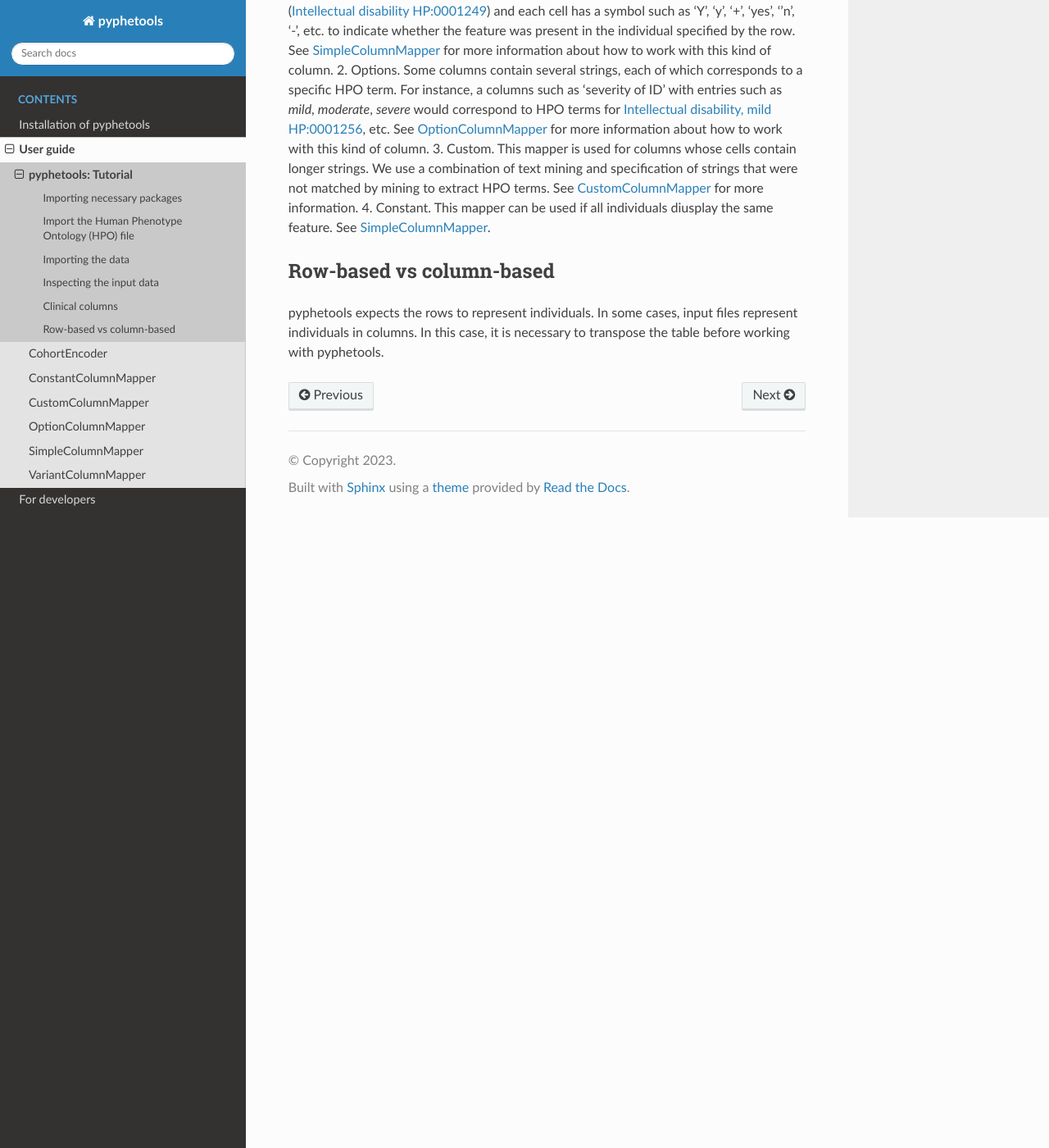
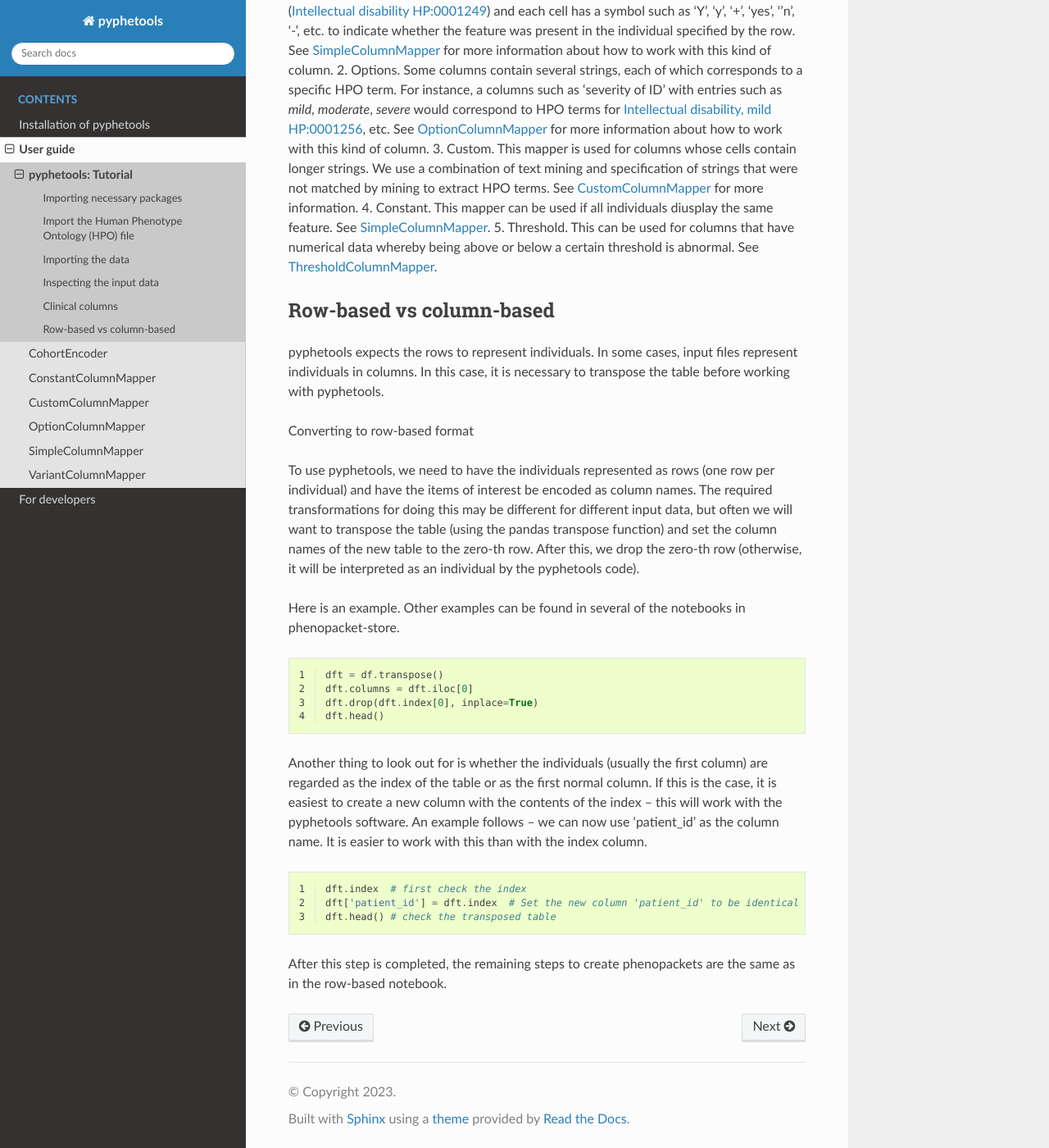
Before and after one commit to monarch-initiative/pyphetools, a Sphinx documentation site: the page built from docs/user-guide/tutorial.rst, in a window 1280 px wide and 1400 px high, scrolled down 2473 px. Shown: the whole window at 82% size. Built offline with Sphinx 7.4.7 and the Read the Docs theme 2.0.0, drawn with Linux system fonts in a browser that asks for light colours; pages that are not in the unit, such as notebooks, are missing from menus.

Commit message:
documentation

```diff
--- a/docs/user-guide/tutorial.rst
+++ b/docs/user-guide/tutorial.rst
@@ -126,10 +126,45 @@ Data with clinical columns in typical supplemental files often have one of three
 `Intellectual disability, mild HP:0001256 <https://hpo.jax.org/app/browse/term/HP:0001256>`_, etc. See :ref:`option_column_mapper` for more information about how to work with this kind of column.
 3. Custom. This mapper is used for columns whose cells contain longer strings. We use a combination of text mining and specification of strings that were not matched by mining to extract HPO terms. See :ref:`custom_column_mapper_rst` for more information.
 4. Constant. This mapper can be used if all individuals diusplay the same feature. See :ref:`simple_column_mapper`.
-
+5. Threshold. This can be used for columns that have numerical data whereby being above or below a certain threshold is abnormal. See :ref:`threshold_column_mapper`.
 
 
 Row-based vs column-based
 #########################
 
 pyphetools expects the rows to represent individuals. In some cases, input files represent individuals in columns. In this case, it is necessary to transpose the table before working with pyphetools.
+
+
+Converting to row-based format
+
+To use pyphetools, we need to have the individuals represented as rows (one row per individual) and have the items of interest be encoded as column names.
+The required transformations for doing this may be different for different input data, but often we will want to transpose the table (using the pandas transpose function)
+and set the column names of the new table to the zero-th row. After this, we drop the zero-th row (otherwise, it will be interpreted as an individual by the pyphetools code).
+
+
+
+Here is an example. Other examples can be found in several of the notebooks in phenopacket-store.
+
+.. code-block:: python
+  :linenos:
+
+  dft = df.transpose()
+  dft.columns = dft.iloc[0]
+  dft.drop(dft.index[0], inplace=True)
+  dft.head()
+
+
+Another thing to look out for is whether the individuals (usually the first column) are regarded as the index of the table or as the first normal column.
+If this is the case, it is easiest to create a new column with the contents of the index -- this will work with the pyphetools software.
+An example follows -- we can now use 'patient_id' as the column name. It is easier to work with this than with the index column.
+
+
+.. code-block:: python
+  :linenos:
+
+  dft.index  # first check the index
+  dft['patient_id'] = dft.index  # Set the new column 'patient_id' to be identical to the contents of the index
+  dft.head() # check the transposed table
+
+
+After this step is completed, the remaining steps to create phenopackets are the same as in the row-based notebook.
--- a/src/pyphetools/__init__.py
+++ b/src/pyphetools/__init__.py
@@ -6,7 +6,7 @@ from . import output
 from . import validation
 
 
-__version__ = "0.4.12"
+__version__ = "0.4.13"
 
 
 __all__ = [
```
Also changed, not shown: docs/user-guide/threshold_column_mapper.rst (added, +45 -0 lines), docs/user-guide/visualization.rst (added, +8 -0 lines), 2 other files.
